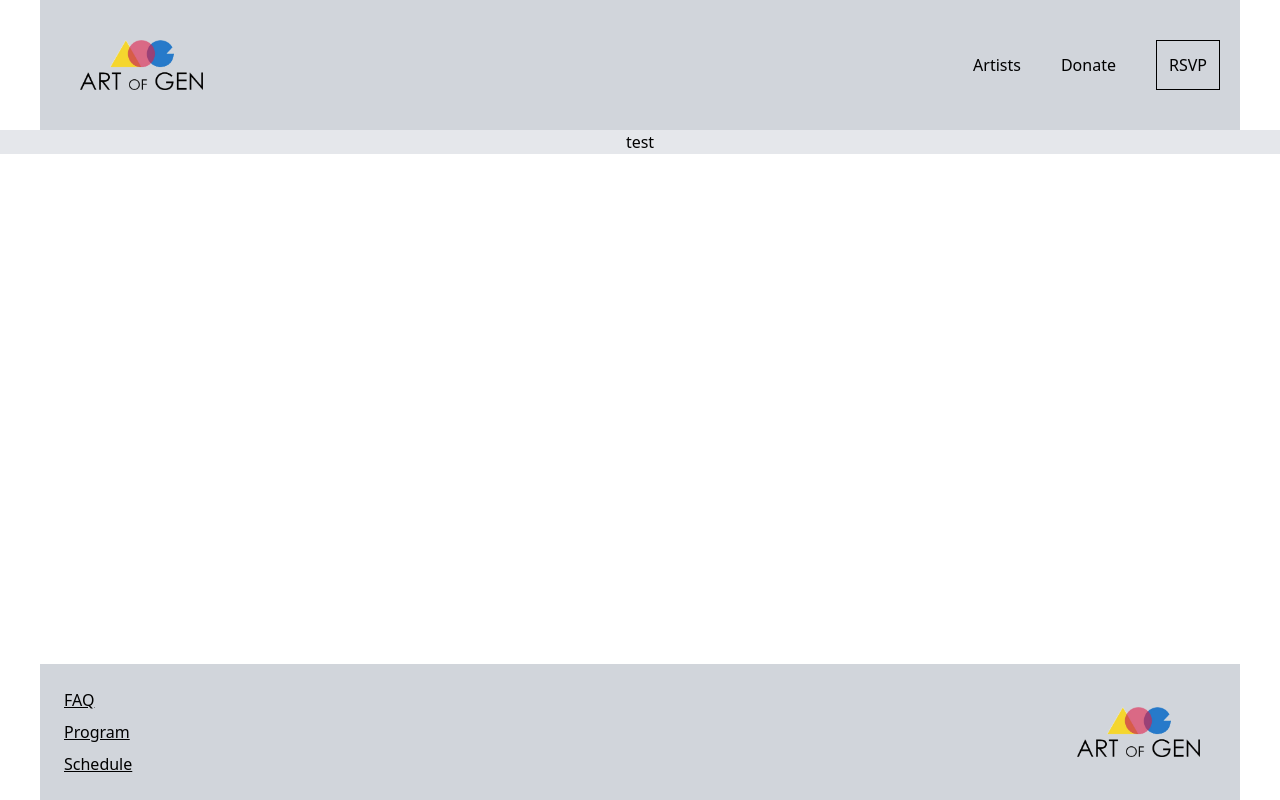
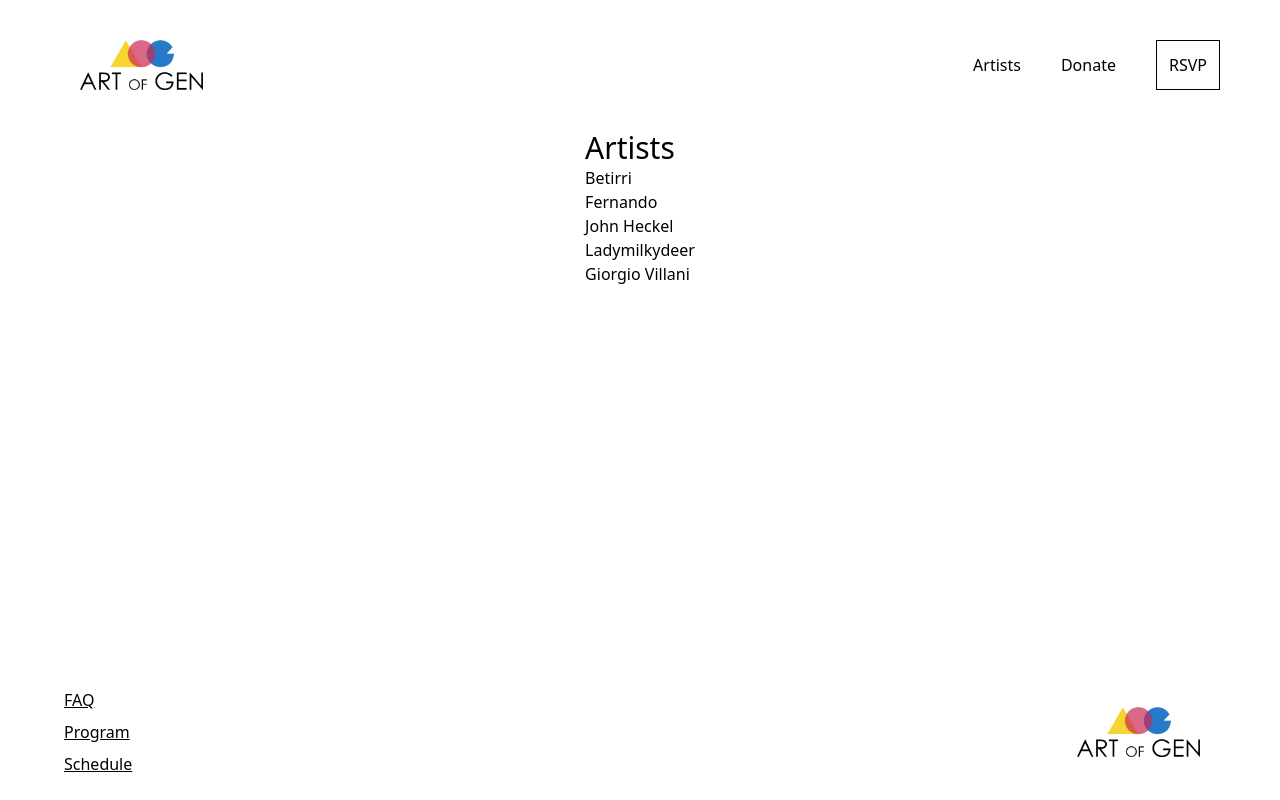
Before and after one commit to giorgio-villani/art-of-gen, a Next.js app: page / in a window 1280 px wide. Built offline with nearby package versions, Linux system fonts and the light colour scheme.

Commit message:
added artists; changed styling

```diff
--- a/src/app/page.tsx
+++ b/src/app/page.tsx
@@ -1,5 +1,18 @@
 import Image from 'next/image';
+import artists from '@/data/artists';
 
 export default function Home() {
-  return <main className="flex min-h-full flex-col items-center justify-between bg-gray-200">test</main>;
+  return (
+    <main className="flex min-h-full flex-col items-center justify-between">
+      <div>
+        <h2 className="text-3xl">Artists</h2>
+        <ul>
+          {artists.map((cls) => (
+            <li>{cls.name}</li>
+          ))}
+          <li></li>
+        </ul>
+      </div>
+    </main>
+  );
 }
--- a/src/components/Footer.tsx
+++ b/src/components/Footer.tsx
@@ -4,7 +4,7 @@ import React from 'react';
 
 const Footer: React.FC = () => {
   return (
-    <footer className="bg-gray-300 max-w-[1200px] items-center text-black w-full mx-auto flex">
+    <footer className="max-w-[1200px] items-center text-black w-full mx-auto flex">
       <div className="flex flex-col m-5">
         <button className="m-1 underline text-left">FAQ</button>
         <button className="m-1 underline text-left">Program</button>
--- a/src/components/Header.tsx
+++ b/src/components/Header.tsx
@@ -4,7 +4,7 @@ import React from 'react';
 
 const Header: React.FC = () => {
   return (
-    <header className="bg-gray-300 max-w-[1200px] items-center text-black w-full mx-auto flex ">
+    <header className="max-w-[1200px] items-center text-black w-full mx-auto flex ">
       <img src="art_of_gen.png" className="h-[50px] m-10" alt="" />
       <div className="text-center text-xs text-gray-500 grow"></div>
       <div>
--- /dev/null
+++ b/src/data/artists.tsx
@@ -0,0 +1,19 @@
+const artists = [
+  {
+    name: 'Betirri',
+  },
+  {
+    name: 'Fernando',
+  },
+  {
+    name: 'John Heckel',
+  },
+  {
+    name: 'Ladymilkydeer',
+  },
+  {
+    name: 'Giorgio Villani',
+  },
+];
+
+export default artists;
```
